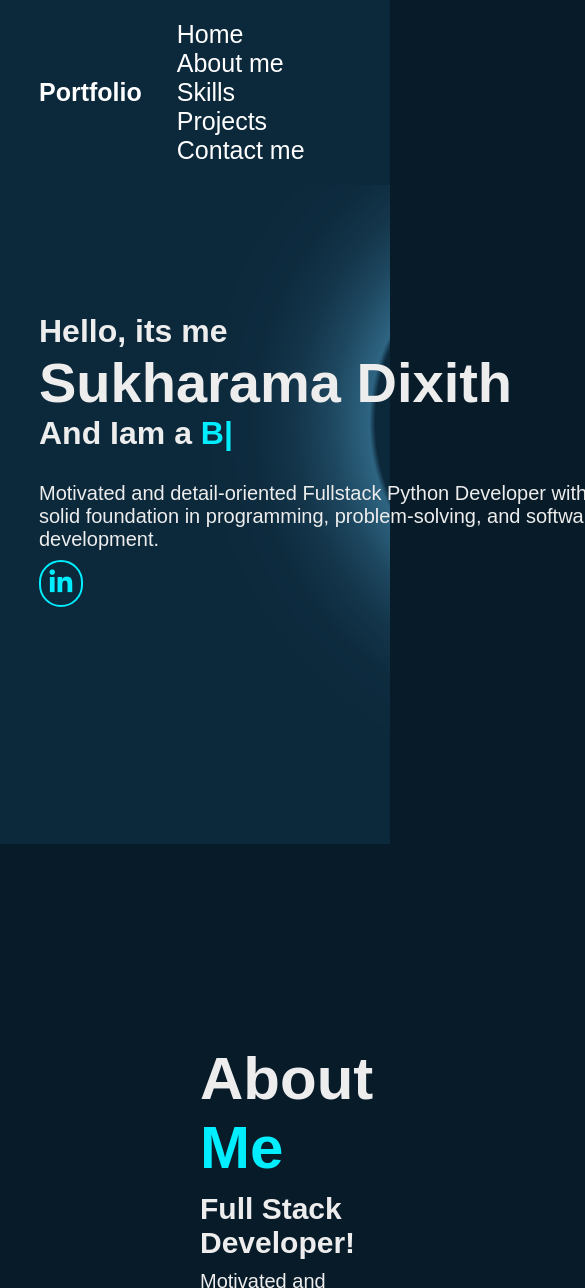
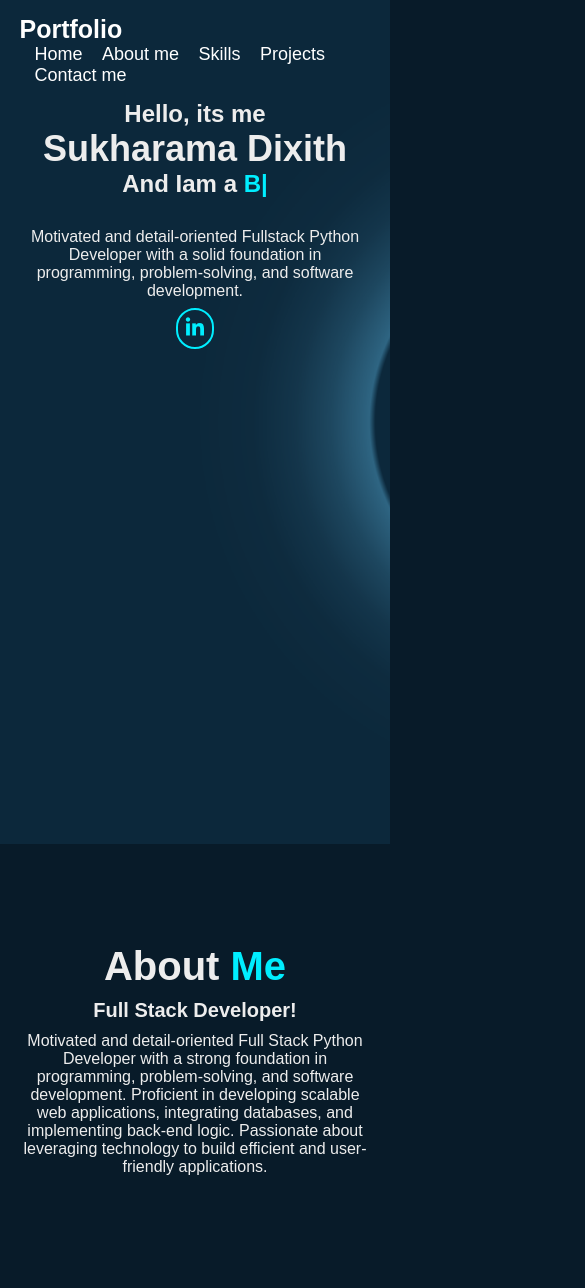
Before and after one commit to SukharamD/portfolio, a plain HTML site: page index.html in a window 390 px wide. Shown: the top 1288 px of the page, 585 px wide, since content can reach past the window. Drawn offline with nearby package versions, Linux system fonts and the light colour scheme.

Commit message:
Update stylesheet.css
updated css for responsiveness

```diff
--- a/stylesheet.css
+++ b/stylesheet.css
@@ -185,3 +185,64 @@ body{
 .about .about-text{
     font-size: 20px;
 }
+@media (max-width: 768px) {
+    .header {
+        padding: 15px 5%;
+        flex-direction: column;
+        align-items: flex-start;
+    }
+
+    .navbar a {
+        font-size: 18px;
+        margin-left: 15px;
+    }
+
+    .home {
+        flex-direction: column;
+        padding: 100px 5% 0;
+        background-size: cover;
+    }
+
+    .home-content {
+        max-width: 100%;
+        text-align: center;
+    }
+
+    .home-content h1 {
+        font-size: 36px;
+    }
+
+    .home-content h3 {
+        font-size: 24px;
+    }
+
+    .home-content p {
+        font-size: 16px;
+        width: 100%;
+    }
+
+    .about {
+        flex-direction: column;
+        margin: 100px 20px;
+    }
+
+    .about-text h2 {
+        font-size: 40px;
+        text-align: center;
+    }
+
+    .about-text h4 {
+        font-size: 20px;
+        text-align: center;
+    }
+
+    .about .about-text {
+        font-size: 16px;
+        text-align: center;
+    }
+
+    .home-sci a {
+        font-size: 24px;
+        padding: 5px;
+    }
+}
```
